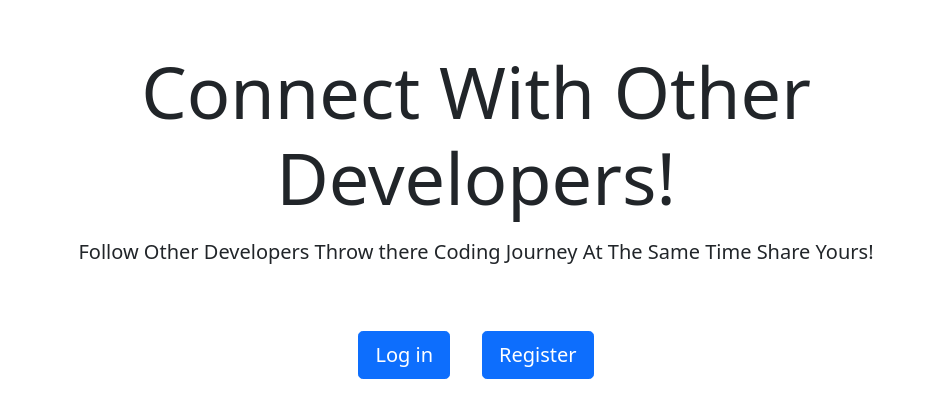
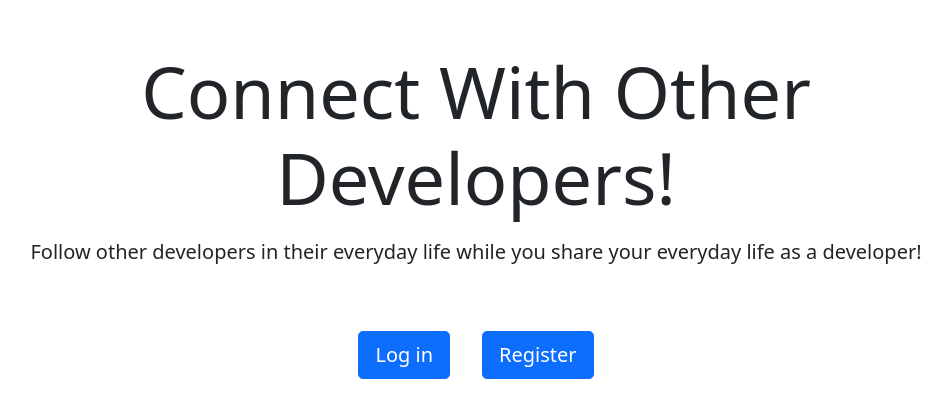
Before and after one commit to Code-Institute-Submissions/MS4_Social_Network, a Django app: template landing/templates/landing/index.html in a window 1280 px wide. Shown: the part 56-474 px from the top of the page, without its empty margins (164-1115 px from the left). Run offline with Django 3.2, Linux system fonts and the light colour scheme; the template is opened without the code that fills it, so the values that code supplies are empty; some libraries are stand-ins or nearby versions.

```diff
--- a/landing/templates/landing/index.html
+++ b/landing/templates/landing/index.html
@@ -5,7 +5,7 @@
         <div class="row justify-content-center mt-5">
             <div class="col-md-10 col-sm-12 text-center">
                 <h1 class="display-2">Connect With Other Developers!</h1>
-                <p class="mt-3 lead">Follow Other Developers Throw there Coding Journey At The Same Time Share Yours!</p>
+                <p class="mt-3 lead">Follow other developers in their everyday life while you share your everyday life as a developer!</p>
                 <div class="d-flex justify-content-center mt-5">
                     <a href="{% url 'account_login' %}" class="btn btn-primary btn-lg m-3">Log in</a>
                     <a href="{% url 'account_signup' %}" class="btn btn-primary btn-lg m-3">Register</a>
```
Also changed, not shown: social_network/settings.py (line endings or trailing spaces), static/css/base.css (added).
